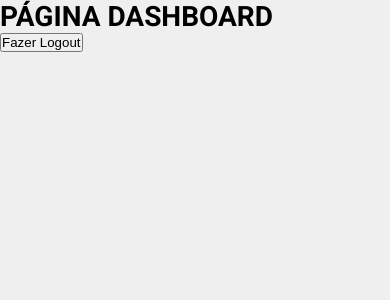
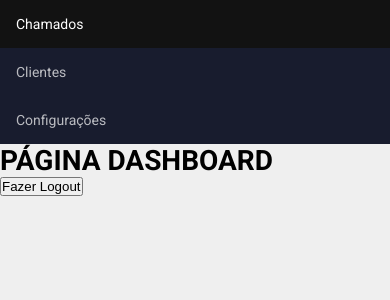
Before and after one commit to mauricioqvp/sistema, a React (Create React App) app: page /dashboard in a window 390 px wide. Shown: the top 300 px of the page. Built offline with nearby package versions, Linux system fonts and the light colour scheme; no server answers; sample sign-in values are in the browser's storage.

Commit message:
Sidebar CSS and responsiveness

```diff
--- a/package.json
+++ b/package.json
@@ -9,6 +9,7 @@
     "firebase": "^8.10.1",
     "react": "^18.1.0",
     "react-dom": "^18.1.0",
+    "react-icons": "^4.4.0",
     "react-router-dom": "^5.3.3",
     "react-scripts": "5.0.1",
     "react-toastify": "^9.0.3",
--- /dev/null
+++ b/src/components/Header/header.css
@@ -0,0 +1,84 @@
+.sidebar{
+    margin: 0;
+    padding: 0;
+    width: 200px;
+    background-color: #181C2e;
+    position: fixed;
+    height: 100%;
+    overflow: auto;
+}
+
+.sidebar div{
+    background: url('../../assets/cover.png');
+    background-color: #181c2e;
+    background-position: center;
+    background-repeat: no-repeat;
+    background-size: cover;
+    height: 150px;
+}
+
+.sidebar div{
+    padding-top: 30px;
+}
+
+.sidebar div img {
+    border-radius: 50%;
+    display: block;
+    margin: auto;
+    width: 90px;
+    height: 90px;
+    -webkit-filter: drop-shadow(2px 3px 6px #121212);
+    filter: drop-shadow(2px 3px 6px #121212);
+    object-fit: cover;
+}
+
+.sidebar a{
+    display: block;
+    color: rgba(255, 255, 255, 0.7);
+    padding: 16px;
+    text-decoration: none;
+    display: flex;
+    flex-direction: row;
+    align-items: center;
+    transition: ease-in-out .4s;
+}
+
+.sidebar a svg{
+    margin-right: .5em;
+}
+
+.sidebar a:hover{
+    background-color: #121212;
+    color: #FFF;
+}
+
+@media screen and (max-width: 700px){
+    .sidebar{
+        width: 100%;
+        height: auto;
+        position: relative;
+    }
+
+    .sidebar a{
+        float: left;
+    }
+
+    .sidebar div{
+        display: none;
+    }
+
+    .sidebar a svg{
+        display: none;
+    }
+}
+
+@media screen and (max-width: 400px){
+    .sidebar a {
+        text-align: center;
+        float: none;
+    }
+
+    .sidebar a svg{
+        display: none;
+    }
+}
--- /dev/null
+++ b/src/components/Header/index.js
@@ -0,0 +1,34 @@
+import { useContext } from 'react';
+import './header.css';
+import { AuthContext } from '../../contexts/auth';
+import avatar from '../../assets/avatar.png';
+
+import { Link } from 'react-router-dom';
+import { FiHome, FiUser, FiSettings } from "react-icons/fi";
+
+export default function Header(){
+    const { user } = useContext(AuthContext);
+
+    return(
+        <div className="sidebar">
+            <div>
+                <img src={user.avatarUrl === null ? avatar : user.avatarUrl} alt="Foto avatar" />
+            </div>
+
+        <Link to="/dashboard">
+            <FiHome color="#FFF" size={24} />
+            Chamados
+        </Link>
+        <Link to="/dashboard">
+            <FiUser color="#FFF" size={24} />
+            Clientes
+        </Link>
+        <Link to="/dashboard">
+            <FiSettings color="#FFF" size={24} />
+            Configurações
+        </Link>
+
+        </div>
+
+    )
+}
--- a/src/pages/Dashboard/index.js
+++ b/src/pages/Dashboard/index.js
@@ -1,11 +1,14 @@
 import { useContext } from "react"
+import { AuthContext } from '../../contexts/auth';
 
-import { AuthContext } from '../../contexts/auth';
+import Header from "../../components/Header";
 
 export default function Dashboard(){
     const { signOut } = useContext(AuthContext);
     return(
         <div>
+            <Header />
+
             <h1>PÁGINA DASHBOARD</h1>
             <button onClick={()=>{signOut()}}>Fazer Logout</button>
         </div>
```
Also changed, not shown: 1 other file (tests, documents, lock files or other folders).
